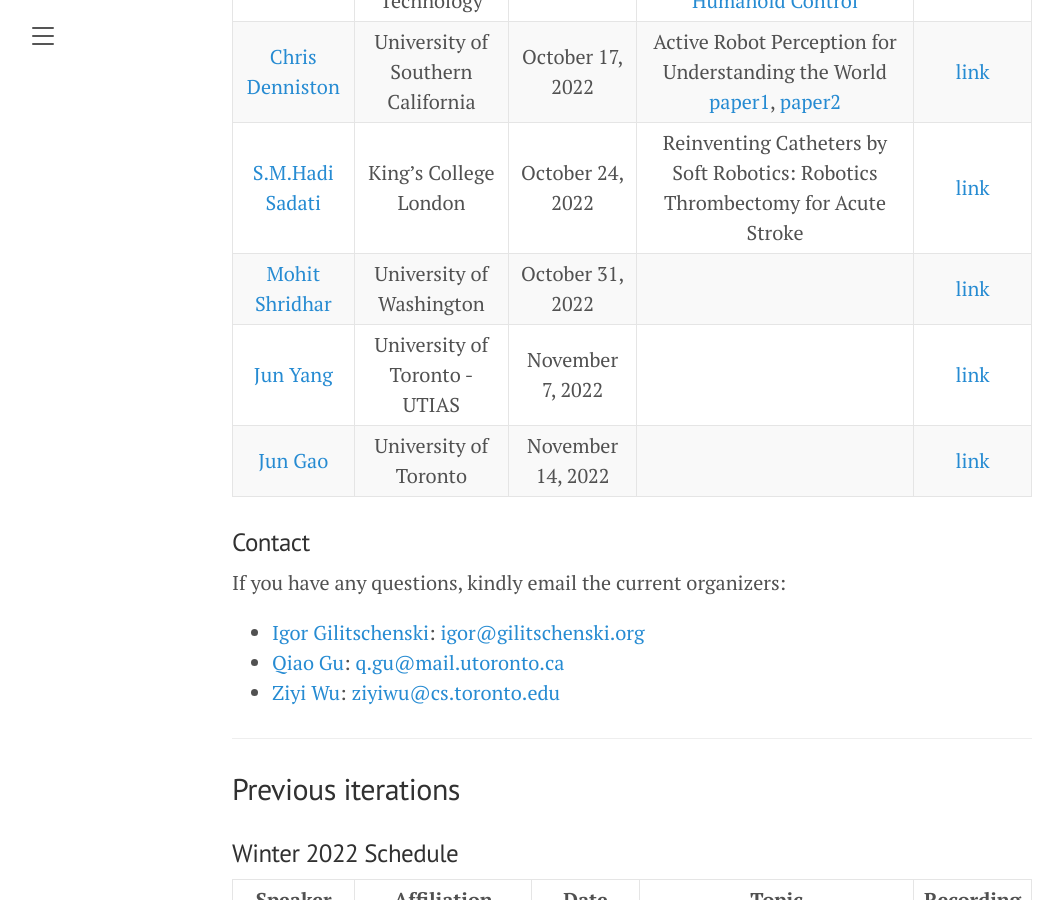
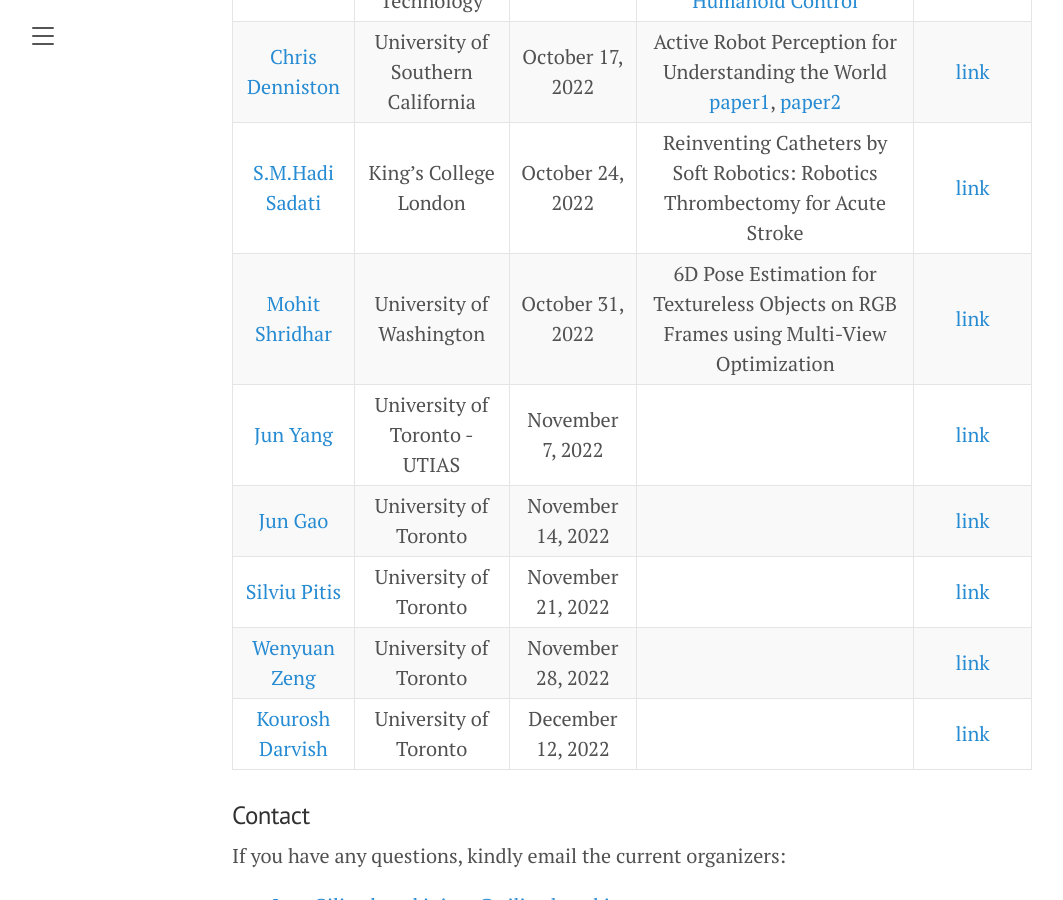
Before and after one commit to uoft-cs-robotics/toronto-air, a Jekyll site: the page built from index.md, in a window 1280 px wide and 900 px high, scrolled down 1347 px. Shown: the whole window, without its empty margins (8-1071 px from the left). Built offline with Jekyll 4.4.1, drawn with Linux system fonts in a browser that asks for light colours; our own code applies the rules of GitHub Pages for plain Markdown files.

Commit message:
add Nov and Dec speakers

```diff
--- a/index.md
+++ b/index.md
@@ -58,11 +58,14 @@ Past talks are also available on our [YouTube Channel](https://www.youtube.com/c
 | :----:       |    :----:   |        :----: |     :----: |       :----: |
 |[Daniel Bruder](https://danielbruder.com/)| Harvard University | September 19, 2022| Making Soft Robotics Less Hard: Towards a Unified Modeling, Design, and Control Framework [paper1](https://ieeexplore.ieee.org/document/9277915), [paper2](https://arxiv.org/abs/2002.01407) | [link](https://youtu.be/N-xpv3Iyf6k) |
 |[Nolan Wagener](https://scholar.google.com/citations?user=SgGIYH0AAAAJ&hl=en)| Georgia Institute of Technology | September 26, 2022| [MoCapAct: A Multi-Task Dataset for Simulated Humanoid Control](https://arxiv.org/abs/2208.07363) | [link](https://youtu.be/gzdz51zQV2s) |
-|[Chris Denniston](https://www.cdenniston.com/)| University of Southern California | October 17, 2022| Active Robot Perception for Understanding the World [paper1](https://arxiv.org/abs/2201.10633), [paper2](https://arxiv.org/abs/2109.11595) | [link]() |
-|[S.M.Hadi Sadati](https://smh-sadati.com/)| King’s College London | October 24, 2022| Reinventing Catheters by Soft Robotics: Robotics Thrombectomy for Acute Stroke | [link]() |
-|[Mohit Shridhar](https://mohitshridhar.com/)| University of Washington | October 31, 2022|  | [link]() |
+|[Chris Denniston](https://www.cdenniston.com/)| University of Southern California | October 17, 2022| Active Robot Perception for Understanding the World [paper1](https://arxiv.org/abs/2201.10633), [paper2](https://arxiv.org/abs/2109.11595) | [link](https://youtu.be/ffyGHsoZKwo) |
+|[S.M.Hadi Sadati](https://smh-sadati.com/)| King’s College London | October 24, 2022| Reinventing Catheters by Soft Robotics: Robotics Thrombectomy for Acute Stroke | [link](https://youtu.be/O-awjNg49Fs) |
+|[Mohit Shridhar](https://mohitshridhar.com/)| University of Washington | October 31, 2022| 6D Pose Estimation for Textureless Objects on RGB Frames using Multi-View Optimization | [link](https://youtu.be/QcuXwmQgurE) |
 |[Jun Yang](https://www.trailab.utias.utoronto.ca/jun-yang)| University of Toronto - UTIAS | November 7, 2022|  | [link]() |
 |[Jun Gao](http://www.cs.toronto.edu/~jungao/)| University of Toronto | November 14, 2022|  | [link]() |
+|[Silviu Pitis](https://silviupitis.com/)| University of Toronto | November 21, 2022|  | [link]() |
+|[Wenyuan Zeng](http://www.cs.toronto.edu/~wenyuan/)| University of Toronto | November 28, 2022|  | [link]() |
+|[Kourosh Darvish](https://kouroshd.github.io/)| University of Toronto | December 12, 2022|  | [link]() |
 
 
 ### Contact
```
